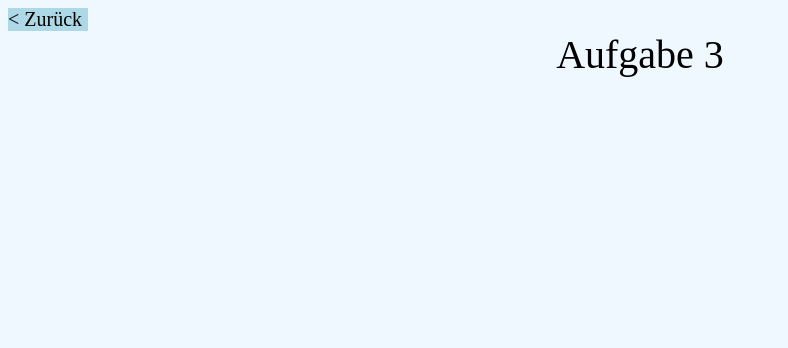
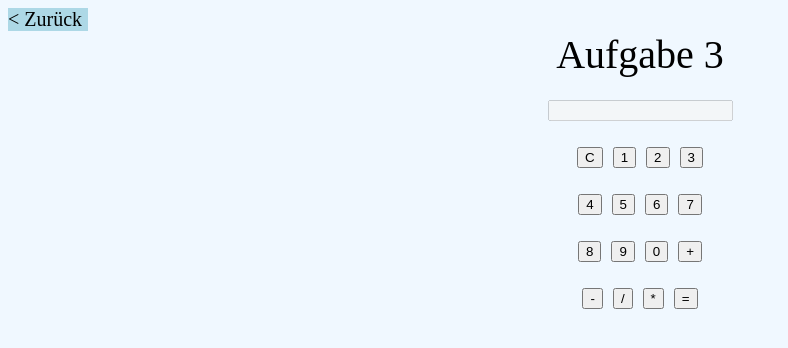
Before and after one commit to tobi3516/web, a plain HTML site: page Aufgabe 3.html in a window 1280 px wide. Shown: the whole page, without its empty margins (0-788 px from the left). Drawn offline with Linux system fonts and the light colour scheme.

Commit message:
change files

```diff
--- a/Aufgabe 3.html
+++ b/Aufgabe 3.html
@@ -9,5 +9,41 @@
 <body>
     <div class="zurück"><a id="zurück" href="index.html">< Zurück</a></div>
     <div class="center"><a>Aufgabe 3</a></div>
+    <div class="center">
+        <input type="text" id="display" disabled><br>
+        <button onclick="clearDisplay()">C</button>
+        <button onclick="appendToDisplay('1')">1</button>
+        <button onclick="appendToDisplay('2')">2</button>
+        <button onclick="appendToDisplay('3')">3</button><br>
+        <button onclick="appendToDisplay('4')">4</button>
+        <button onclick="appendToDisplay('5')">5</button>
+        <button onclick="appendToDisplay('6')">6</button>
+        <button onclick="appendToDisplay('7')">7</button><br>
+        <button onclick="appendToDisplay('8')">8</button>
+        <button onclick="appendToDisplay('9')">9</button>
+        <button onclick="appendToDisplay('0')">0</button>
+        <button onclick="appendToDisplay('+')">+</button><br>
+        <button onclick="appendToDisplay('-')">-</button>
+        <button onclick="appendToDisplay('/')">/</button>
+        <button onclick="appendToDisplay('*')">*</button>
+        <button onclick="calculateResult()">=</button>
+    </div>
+    <script>
+        function clearDisplay() {
+            document.getElementById('display').value = '';
+        }
+        function appendToDisplay(value) {
+            document.getElementById('display').value += value;
+        }
+        function calculateResult() {
+            const display = document.getElementById('display');
+            try {
+                display.value = eval(display.value);
+            } catch (e) {
+                display.value = 'Error';
+            }
+        }
+
+    </script>
 </body>
 </html>
```
Also changed, not shown: Aufgabe 1.html (+29 -0 lines), Aufgabe 2.html (+31 -0 lines), Aufgabe 4.html (line endings or trailing spaces).
